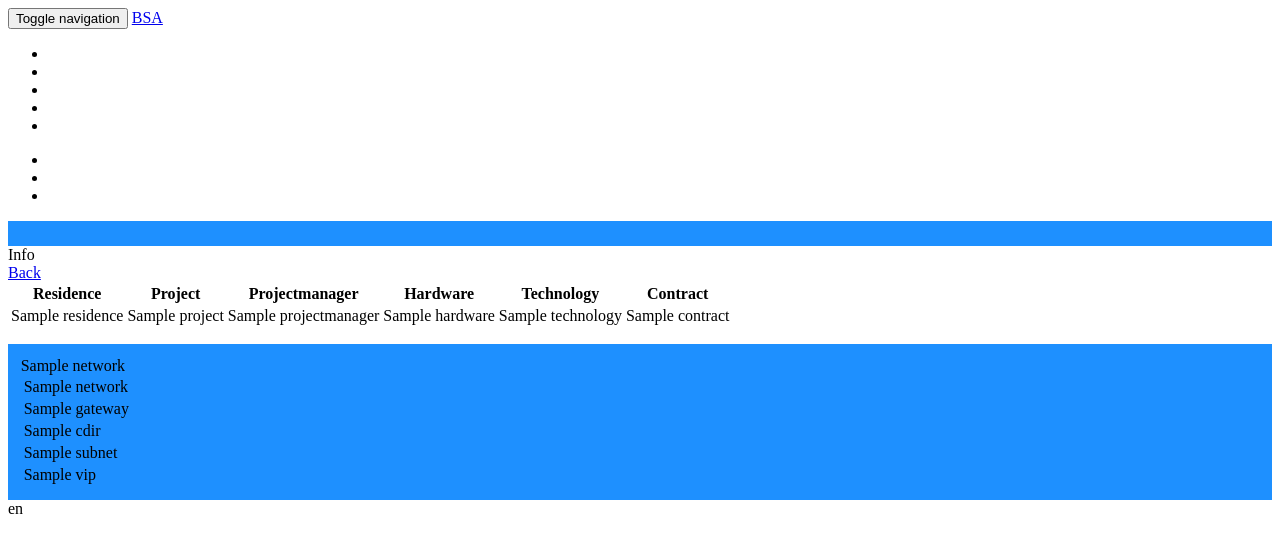
After one commit to Timesol/flask02, a Flask app: template app/templates/contract.html in a window 1280 px wide. The commit adds this page. Shown: the top 553 px of the page. Run offline with Flask 2, Linux system fonts and the light colour scheme; the template is opened without the code that fills it: most values are stand-ins (such as "Sample title", 1, 10 or a date in 2020); some libraries are stand-ins or nearby versions.

Commit message:
New contract page

```diff
--- a/app/static/css/style.css
+++ b/app/static/css/style.css
@@ -1,8 +1,15 @@
 .flex-container {
   display: flex;
   background-color: DodgerBlue;
+  align-content: space-around;
+
 }
+.flex-item{
 
+align-content: space-around;
+margin: 1%;
+
+}
 #delete_button  label{
  visibility: hidden;
  display:none;
--- /dev/null
+++ b/app/templates/contract.html
@@ -0,0 +1,103 @@
+
+{% extends "base.html" %}
+{% import 'bootstrap/wtf.html' as wtf %}
+
+{% block app_content %}
+<link rel="stylesheet" type="text/css" href="{{ url_for('static', filename='css/style.css') }}">
+<div id="flex-container-button" class="flex-container">
+<div class="flex-item">
+  </div>
+</div>  <!-- End Div Flex Container -->
+
+
+
+<div class="panel panel-info">
+
+<div class="panel-heading">Info</div>
+<div class="panel-body">
+<a class="btn btn-success" href="{{ url_for('main.customersu',customername=contract.customer.name) }}">Back</a>
+
+
+
+
+
+<table class="table  table-responsive">
+  <thead>
+    <tr>
+
+      <th scope="col">Residence</th>
+      <th scope="col"> Project</th>
+      <th scope="col">Projectmanager</th>
+      <th scope="col">Hardware</th>
+      <th scope="col">Technology</th>
+      <th scope="col">Contract</th>
+      <th scope="col"></th>
+      <th scope="col"></th>
+      <th scope="col"></th>
+      <th scope="col"></th>
+      <th scope="col"></th>
+      <th scope="col"></th>
+
+    </tr>
+  </thead>
+
+  <tbody>
+  	<tr>
+
+      <td id="residence_contract">{{contract.residence}}</td>
+      <td id="project_contract">{{contract.project}}</td>
+      <td id="projectmanager_contract">{{contract.projectmanager}}</td>
+      <td id="hardware_contract">{{contract.hardware}}</td>
+      <td id="technology_contract">{{contract.technology}}</td>
+      <td id="contract_contract">{{contract.contract}}</td>
+
+
+
+
+
+
+
+
+
+
+  	</tr>
+
+</tbody>
+</table>
+
+</div> <!--End Div Panel Body-->
+</div>
+<p></p>
+
+
+<div class="flex-container">
+  {% for i in contract.networks %}
+  <div class="flex-item">
+
+
+<div   class="panel panel-warning">
+<div class="panel-heading">{{i.name}}</div>
+<div class="panel-body">
+  <table class="table  table-responsive">
+<tr><td>{{i.network}}</td></tr>
+<tr><td>{{i.gateway}}</td></tr>
+<tr><td>{{i.cdir}}</td></tr>
+<tr><td>{{i.subnet}}</td></tr>
+<tr><td>{{i.vip}}</td></tr>
+
+</table>
+
+
+</div>
+</div>
+
+
+
+
+  </div> <!-- End Div Flex Item -->
+{% endfor %}
+
+    </div> <!-- End Div Flex Container -->
+
+
+{% endblock %}
--- a/app/templates/customersu.html
+++ b/app/templates/customersu.html
@@ -146,7 +146,8 @@
       </div>
     </div>
   </div>
-  <td><button  id="delete_button"  class="btn btn-info btn-sm glyphicon glyphicon-info-sign" onclick="hide_content( {{list.id }} )"></button></td>
+  <td><a href="{{ url_for('main.contract',id=list.id) }}" class="btn btn-info btn-sm">
+          <span class="glyphicon glyphicon-info-sign"></span> </a></td>
 <form action="" method="post" >
   {{ form_del.hidden_tag() }}
 <td>{{ form_del.id_del(value=list.id, type="hidden") }}
```
Also changed, not shown: app/main/routes.py (+45 -2 lines), app.db.
